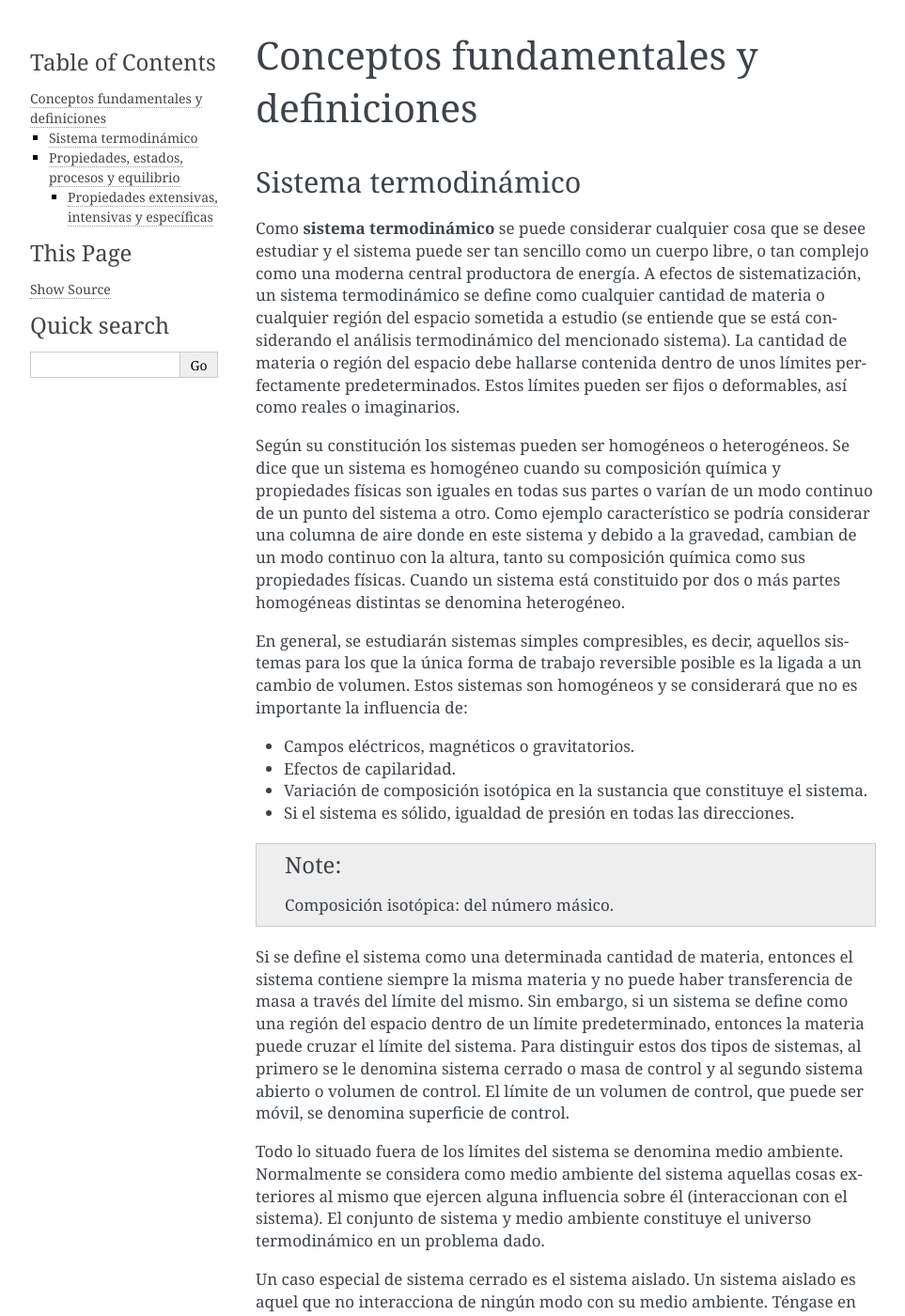
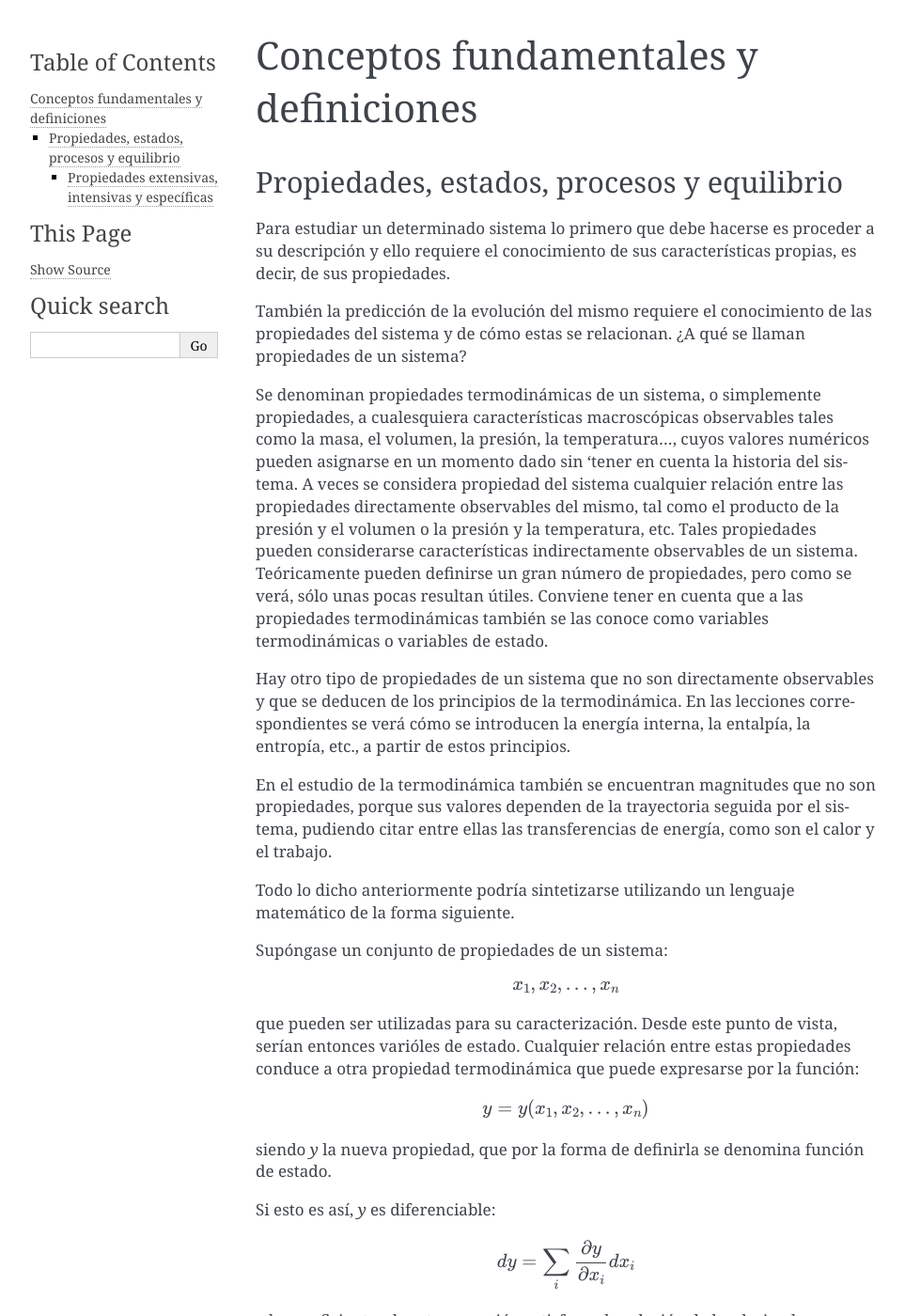
Before and after one commit to mantielero/termodinamica, a Sphinx documentation site: the page built from source/conceptos.rst, in a window 1280 px wide and 1400 px high. Shown: the whole window at 94% size, without its empty margins (148-1111 px from the left). Built offline with Sphinx 7.4.7, drawn with Linux system fonts in a browser that asks for light colours; some of the changed text lies outside the part shown.

Commit message:
Quitamos sistema termodinámico

```diff
--- a/source/conceptos.rst
+++ b/source/conceptos.rst
@@ -1,52 +1,7 @@
 Conceptos fundamentales y definiciones
 ======================================
 
-Sistema termodinámico
----------------------
 
-Como **sistema termodinámico** se puede considerar cualquier cosa que se desee estudiar y el sistema puede ser tan sencillo como un cuerpo libre, o tan complejo como una moderna central productora de energía. A efectos de sistematización, un sistema termodinámico se define como cualquier cantidad de materia o cualquier región del espacio sometida a estudio (se entiende que se está considerando el análisis termodinámico del mencionado sistema). La cantidad de materia o región del espacio debe hallarse contenida dentro de unos límites perfectamente predeterminados. Estos límites pueden ser fijos o deformables, así como reales o imaginarios.
-
-Según su constitución los sistemas pueden ser homogéneos o heterogéneos. Se dice que un sistema es homogéneo cuando su composición química y propiedades físicas son iguales en todas sus partes o varían de un modo continuo de un punto del sistema a otro. Como ejemplo característico se podría considerar una columna de aire donde en este sistema y debido a la gravedad, cambian de un modo continuo con la altura, tanto su composición química como sus propiedades físicas. Cuando un sistema está constituido por dos o más partes homogéneas distintas se denomina heterogéneo.
-
-En general, se estudiarán sistemas simples compresibles, es decir, aquellos sistemas para los que la única forma de trabajo reversible posible es la ligada a un cambio de volumen. Estos sistemas son homogéneos y se considerará que no es importante la influencia de:
-
-- Campos eléctricos, magnéticos o gravitatorios.
-- Efectos de capilaridad.
-- Variación de composición isotópica en la sustancia que constituye el sistema.
-- Si el sistema es sólido, igualdad de presión en todas las direcciones.
-
-.. note::
-
-   Composición isotópica: del número másico.
-
-Si se define el sistema como una determinada cantidad de materia, entonces el sistema contiene siempre la misma materia y no puede haber transferencia de masa a través del límite del mismo. Sin embargo, si un sistema se define como una región del espacio dentro de un límite predeterminado, entonces la materia puede cruzar el límite del sistema. Para distinguir estos dos tipos de sistemas, al primero se le denomina sistema cerrado o masa de control y al segundo sistema abierto o volumen de control. El límite de un volumen de control, que puede ser móvil, se denomina superficie de control.
-
-Todo lo situado fuera de los límites del sistema se denomina medio ambiente. Normalmente se considera como medio ambiente del sistema aquellas cosas exteriores al mismo que ejercen alguna influencia sobre él (interaccionan con el sistema). El conjunto de sistema y medio ambiente constituye el universo termodinámico en un problema dado.
-
-Un caso especial de sistema cerrado es el sistema aislado. Un sistema aislado es aquel que no interacciona de ningún modo con su medio ambiente. Téngase en cuenta que necesariamente un sistema aislado ha de ser un sistema cerrado, ya que la condición de no interacción con el ambiente prohíbe cualquier transferencia de masa a través del límite del sistema.
-
-Como ya se ha dicho, los sistemas termodinámicos pueden abarcar desde el gas contenido en un pequeño volumen, a plantas industriales complejas y también grandes regiones de la atmósfera terrestre. EL PASO MAS IMPORTANTE EN LA SOLUCION DE UN PROBLEMA EN TERMODINAMICA ES NORMALMENTE LA SELECCION Y ESPECIFICACION CUIDADOSA DEL SISTEMA A CONSIDERAR.
-
-Se consideran a continuación algunos ejemplos de sistemas termodinámicos que se presentarán con frecuencia a lo largo de este estudio.
-
-Cuando se estudia el flujo de gas a través de un conducto, el sistema a considerar será el gas contenido en un determinado tramo del conducto y en este caso los límites del sistema serán las paredes del conducto (límite real) y la frontera ideal que delimita transversalmente la longitud predeterminada del mismo (límite imaginario), como se muestra en la figura 1.1:
-
-.. figure:: ./img/volumen_control.png
-   :height: 300px
-   :align: left
-
-   Volumen de control
-
-.. figure:: ./img/masa_control.png
-   :height: 300px
-   :align: right
-
-   Masa de control
-
-
-En el estudio de un gas contenido en un cilindro provisto de émbolo, el sistema será normalmente el gas contenido dentro del cilindro. En este caso, aunque el volumen del sistema varíe, el sistema será un sistema cerrado mientras el émbolo se mueva en el cilindro y no sobrepase el límite del mismo. En el estudio de plantas de potencia se verá que las transformaciones que tienen lugar en las mismas se pueden analizar considerando un determinado elemento de masa de fluido (sistema cerrado) y siguiendo su evolución a lo largo de la instalación, o considerando un determinado volumen de control y realizando sobre él el análisis correspondiente.
-
-En general, **al proceder al estudio de una determinada instalación, la mayor parte de las veces ha de idealizarse el conjunto de elementos que la constituyen**, de forma que sean asimilables a sistemas que puedan someterse a un análisis termodinámico sencillo. En tanto en cuanto la elección del correspondiente sistema ideal resulte adecuada al sistema real que se quiere modelar, el análisis teórico dará un resultado que responderá tanto más al resultado real, cuanto más se aproxime la descripción ideal al comportamiento real del sistema. Se ha de tener esto muy presente para ”no caer en la falacia de considerar que el estudio teórico de un sistema hace posible una determinada actuación, mientras que realmente esa actuación no se da”. Está claro que, cuando esto ocurre, el mencionado estudio teórico se basa en un modelo inadecuado al sistema real sometido a estudio.
 
 Propiedades, estados, procesos y equilibrio
 -------------------------------------------
```
